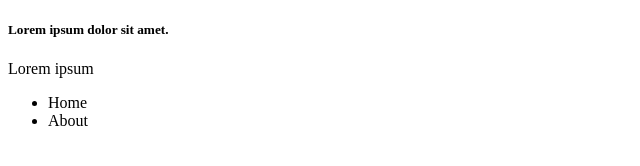
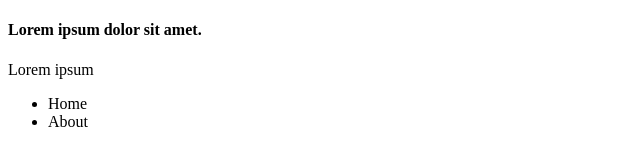
Before and after one commit to devmuhammadmustafa/test, a plain HTML site: page index.html in a window 1280 px wide. Shown: the full height of the page, 0-640 px from the left. Drawn offline with Linux system fonts and the light colour scheme.

Commit message:
h5 to h4

```diff
--- a/index.html
+++ b/index.html
@@ -7,7 +7,7 @@
     <title>Document</title>
   </head>
   <body>
-    <h5>Lorem ipsum dolor sit amet.</h5>
+    <h4>Lorem ipsum dolor sit amet.</h4>
     <p>Lorem ipsum</p>
     <ul>
       <li><a>Home</a></li>
```
